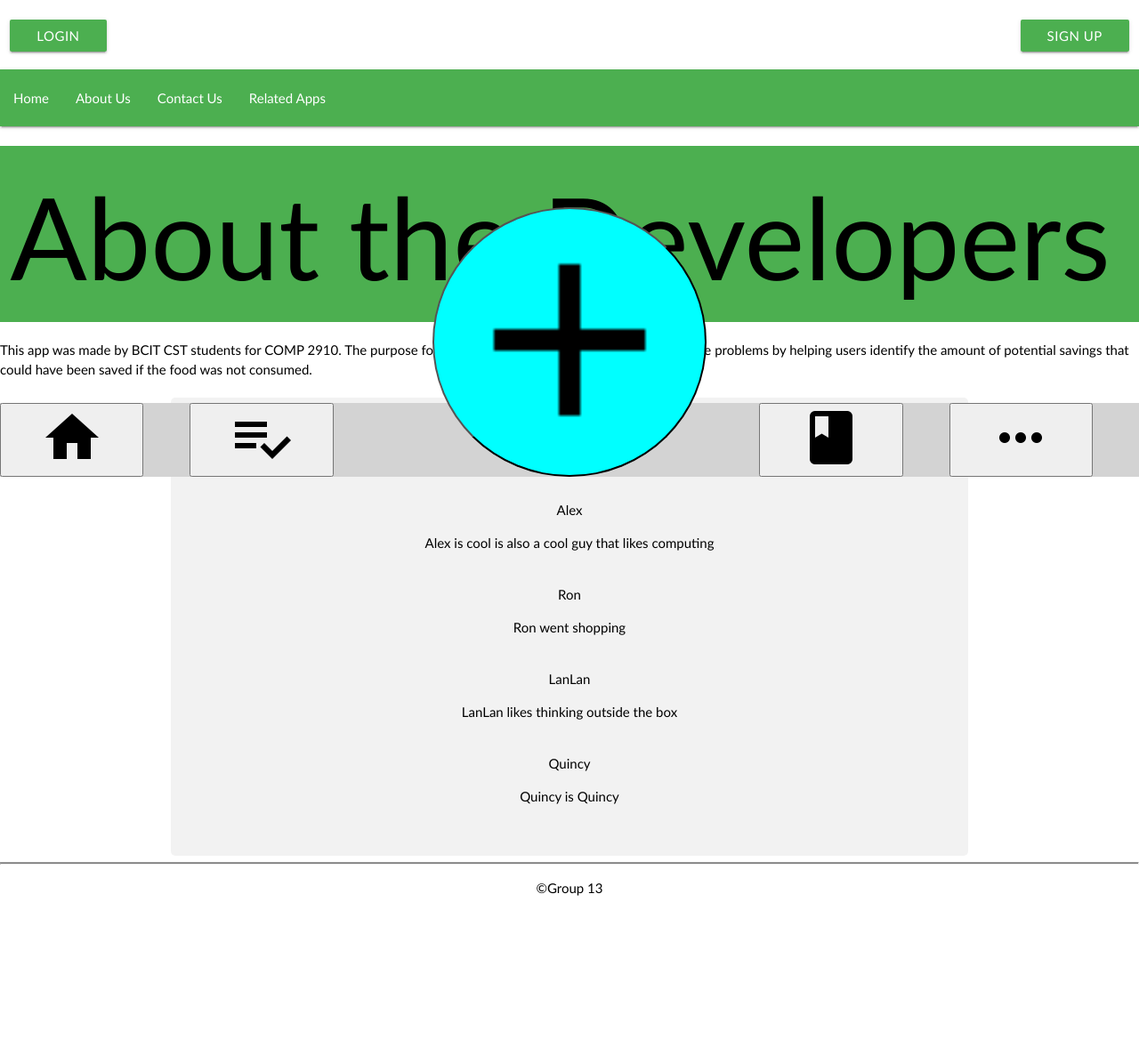
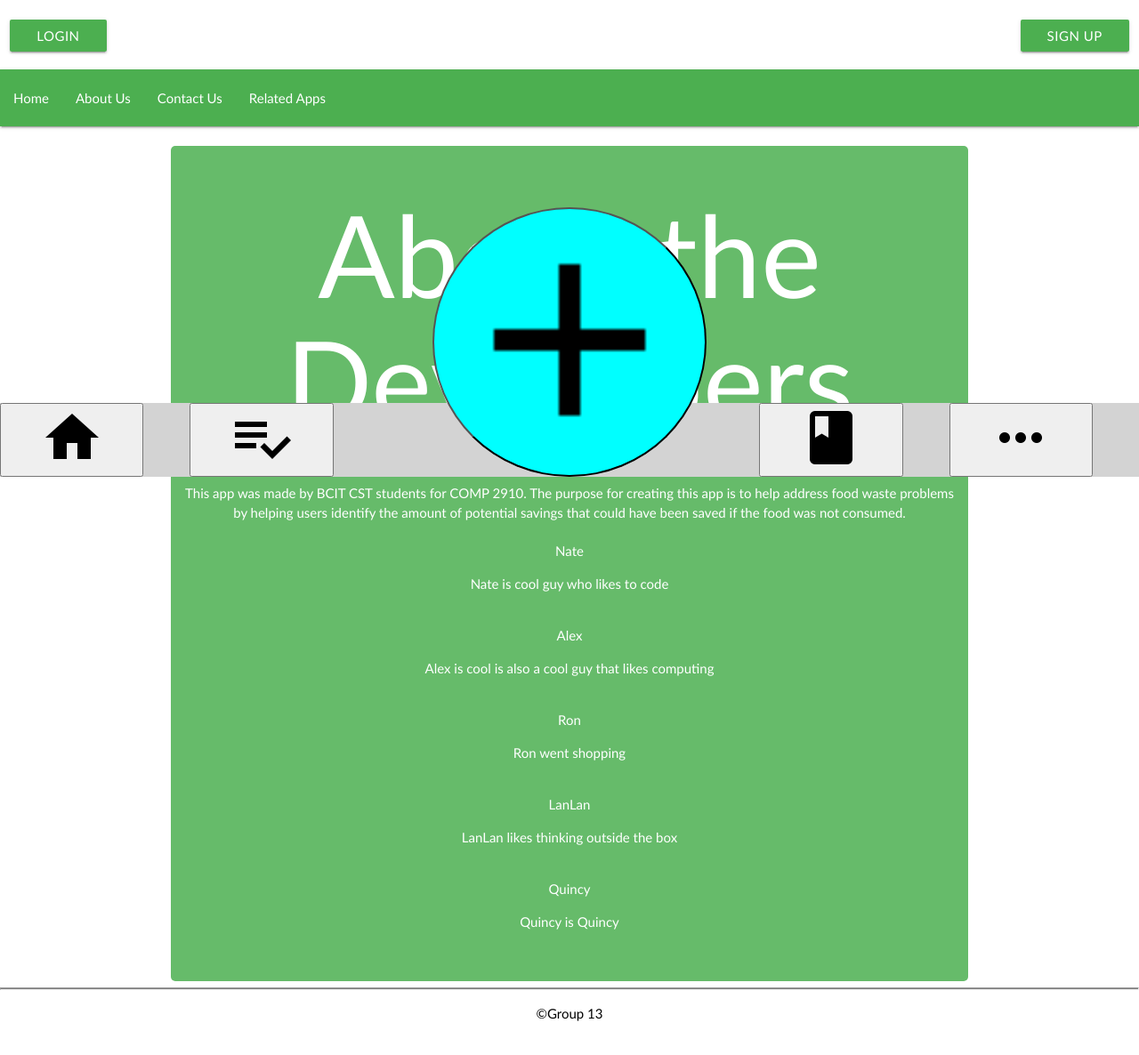
Before and after one commit to cjchiang/FoodNotes, a PHP site: page /aboutUsDevs.php in a window 1280 px wide. Shown: the part 264-1450 px from the top of the page at 89% size. Before the commit the page ends 1271 px from the top, so only its background shows below. Run offline with PHP 8.4, Linux system fonts and the light colour scheme.

Commit message:
Modified the home pages to match format

```diff
--- a/Contact.php
+++ b/Contact.php
@@ -27,7 +27,7 @@
           <label for="textarea1">Subject</label>
         </div>
       </div>
-      <div class="left-align">
+      <div class="center-align">
         <a class="waves-effect waves-light btn green lighten-3">
           <input type="submit" id="submit1" value="Submit">
         </a>
--- a/aboutUsDevs.php
+++ b/aboutUsDevs.php
@@ -1,19 +1,19 @@
 <?php include("include/menuHeader.php"); ?>
-<div class="container-fluid">
-    <div class="row">
-        <div class="col s12 green"><h1 style="font-size: 10vw;">About the Developers</h1></div>
+<div class="container green lighten-1 white-text">
+    <div class="row center-align">
+        <div class="col s12">
+          <h1 style="font-size: 10vw;">About the Developers</h1>
+        </div>
     </div>
     <!--Descriptions about the developers-->
-    <div class="row">
+    <div class="row center-align">
         This app was made by BCIT CST students for COMP 2910. The purpose for creating this app is to help address food waste problems by helping users identify the amount of potential savings that could have been saved if the food was not consumed.
     </div>
-    <div class="container">
-        <div class="row center">Nate <p>Nate is cool guy who likes to code</p></div>
-        <div class="row center">Alex <p>Alex is cool is also a cool guy that likes computing</p></div>
-        <div class="row center">Ron <p>Ron went shopping</p></div>
-        <div class="row center">LanLan <p>LanLan likes thinking outside the box</p></div>
-        <div class="row center">Quincy<p>Quincy is Quincy</p></div>
-        </div>
+        <div class="row center-align">Nate <p>Nate is cool guy who likes to code</p></div>
+        <div class="row center-align">Alex <p>Alex is cool is also a cool guy that likes computing</p></div>
+        <div class="row center-align">Ron <p>Ron went shopping</p></div>
+        <div class="row center-align">LanLan <p>LanLan likes thinking outside the box</p></div>
+        <div class="row center-align">Quincy<p>Quincy is Quincy</p></div>
     </div>
 </div>
 <?php include("include/footer.php"); ?>
```
Also changed, not shown: affiliatedApps.php (+12 -6 lines).
